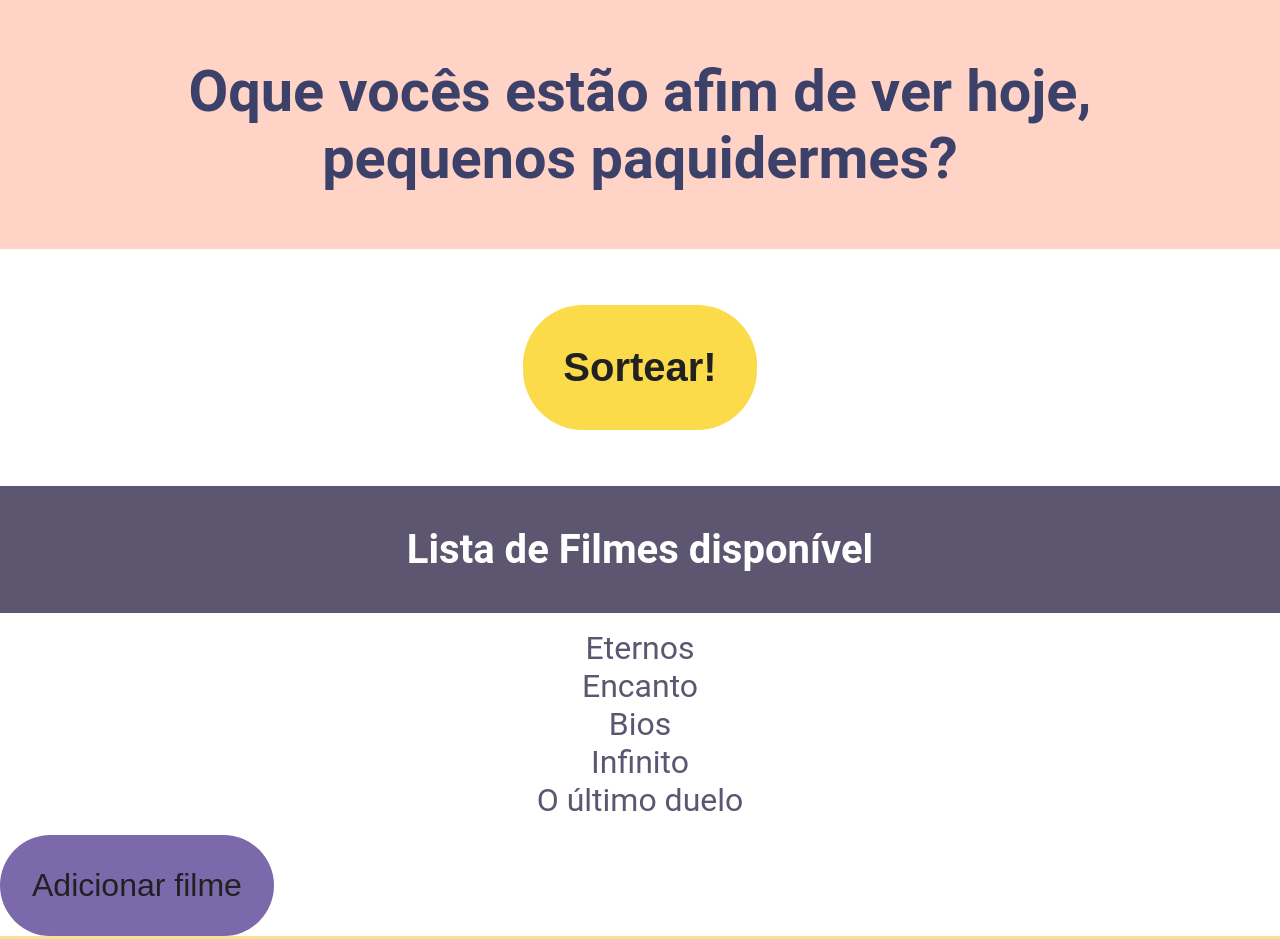
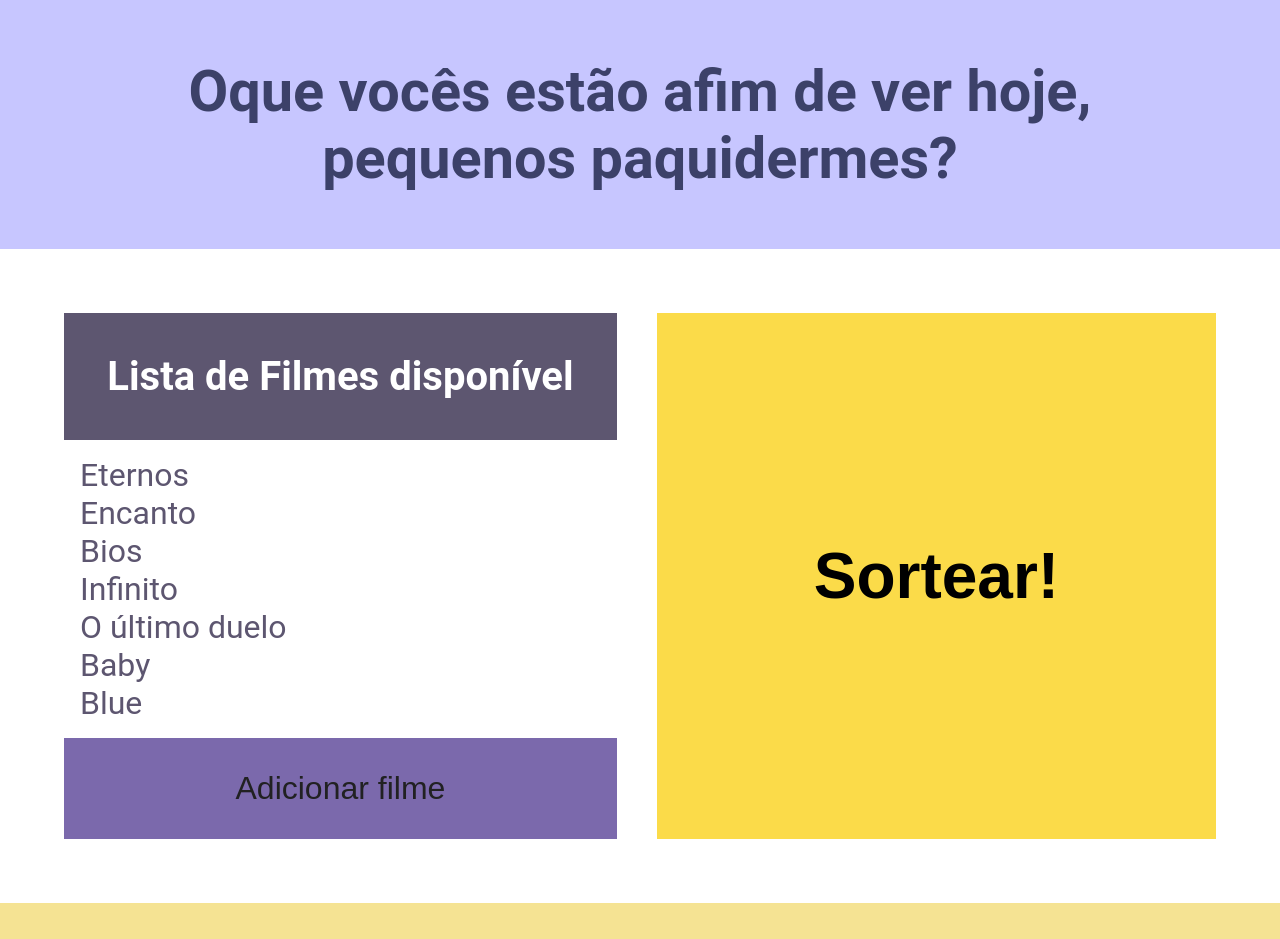
Before and after one commit to LanaGomes/Sorteador-de-Filmes-e-Series, a plain HTML site: page index.html in a window 1280 px wide. Shown: the top 939 px of the page. Drawn offline with Linux system fonts and the light colour scheme.

Commit message:
Give the layout an upgrade

```diff
--- a/index.html
+++ b/index.html
@@ -13,18 +13,20 @@
             Oque vocês estão afim de ver hoje, pequenos paquidermes?
         </h1>
     </header>
-    <nav class="boxButtons">
+    <section class = "boxMain">
+        <nav class="boxMovieList">
+            <h2>Lista de Filmes disponível</h2>
+            <ul id="availableMoviesList">
+                <li></li>
+            </ul>
+            <button id="button_addMovie">Adicionar filme</button>
+        </nav>
 
+            <!-- <button class="group_buttons button_Filmes">Filmes</button>
+            <button class="group_buttons button_Series">Séries</button> -->
+            <button type = "button" class="boxButtons" id="button_Sortear">Sortear!</button>
 
-        <!-- <button class="group_buttons button_Filmes">Filmes</button>
-        <button class="group_buttons button_Series">Séries</button> -->
-        <button type = "button" class="group_buttons" id="button_Sortear">Sortear!</button>
-    </nav>
-        <h2>Lista de Filmes disponível</h2>
-        <ul id="availableMoviesList">
-            <li></li>
-        </ul>
-    <button id="button_addMovie">Adicionar filme</button>
+    </section>
     <footer class="boxResult">
         <p id= 'resultado'></p>
     </footer>
--- a/script.js
+++ b/script.js
@@ -1,4 +1,4 @@
-const arrayFilms = ['Eternos','Encanto','Bios','Infinito','O último duelo']
+const arrayFilms = ['Eternos','Encanto','Bios','Infinito','O último duelo','Baby',"Blue"]
 let itensList;
 const button_addMovie = document.getElementById('button_addMovie');
 button_addMovie.classList.remove("active");
--- a/style.css
+++ b/style.css
@@ -11,40 +11,21 @@ body {
     padding: 2em;
     text-align: center;
     font-size: 1.8rem;
-    background-color: #FFD3C6;
+    background-color: #C7C6FF;
     color: #3C4169;
 }
 
-.boxButtons {
-    margin: 1em;
-    display: flex;
-    flex-direction: row;
-    align-items: center;
-    justify-content: center;
-}
-
-.group_buttons {
-    font-size: 2.5em;
-    border-radius: 1.5em;
-    border: none;
-    margin: 1em;
-    color: #3C4169;
-    font-weight: 700;
-}
-
-.button_Filmes {
-    background-color: #A699DC
-}
 
 .button_Series{
     background-color: #E387A2
 }
 
-#button_Sortear {
-    display: block;
-    padding: 1em;
-    background-color: #fbdb49;
-    color: #212122;
+.boxButtons {
+    background-color:#fbdb49 ;
+    width: 100%;
+    border: none;
+    font-size: 4rem;
+    font-weight: 700;
 }
 
 #resultado {
@@ -56,15 +37,17 @@ body {
 
 #button_Sortear:hover {
     background-color: #9cf0c9;
+
+
 }
-
 
 ul{
     list-style: none;
     padding: 1rem;
     font-size: 2em;
-    text-align: center;
+    text-align: left;
     color: #5d5670;
+
 }
 
 h2 {
@@ -75,13 +58,22 @@ h2 {
     text-align: center;
 }
 
-/*ajustar que ta feio*/
+
 #button_addMovie{
-    display: block;
     padding: 1em;
     background-color: #7b69ac;
     color: #212122;
     font-size: 2em;
-    border-radius: 2em;
     border: none;
+    width: 100%;
 }
+
+.boxMovieList{
+    width: 100%;
+    margin-right: 2.5rem;
+}
+
+.boxMain{
+    display: flex;
+    margin: 4rem;
+}
```
